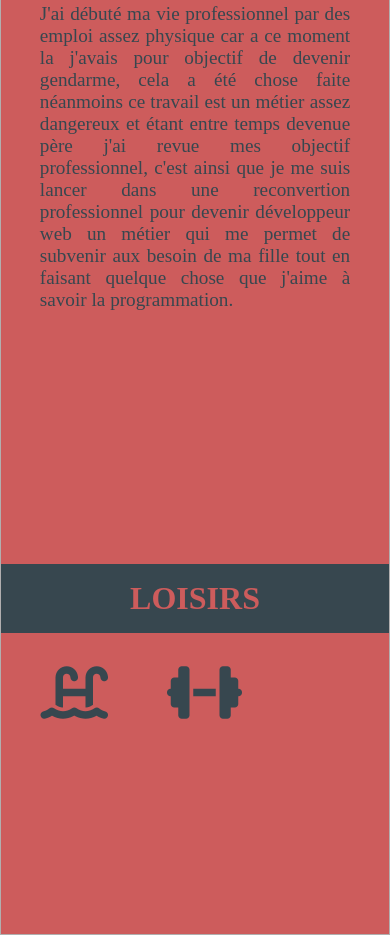
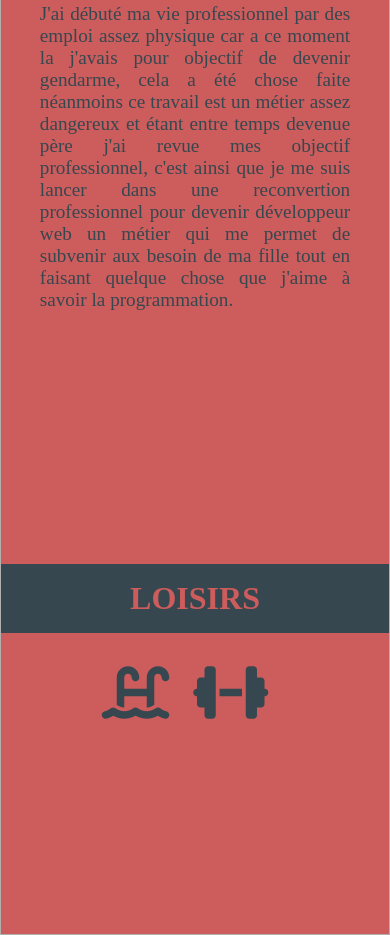
Before and after one commit to fredericklouison/fredericklouison.github.io, a plain HTML site: page index.html in a window 390 px wide. Shown: the part 3053-3988 px from the top of the page. Drawn offline with Linux system fonts and the light colour scheme.

Commit message:
Update styles.css

```diff
--- a/styles.css
+++ b/styles.css
@@ -140,15 +140,14 @@ aside{
     height: 300px;
 }
 #hobbies #icon{
-    width: 70%;
-    margin: auto;
+    width: 100%;
+    text-align: center;
 }
 #hobbies i{
     font-size: 60px;
     color:#37474F ;
-    margin-right: 35px;
-    margin-left: 20px;
     margin-top: 30px;
+    margin-right: 20px;
 
 }
 #hobbies i:hover{
@@ -315,10 +314,6 @@ li{
 
     }
 
-  #hobbies #icon{
-    width: 90%;
-    margin: auto;
-}
     .item{
         display: flex;
         width: 70%;
```
Lines whose indentation alone changed are shown as unchanged.
